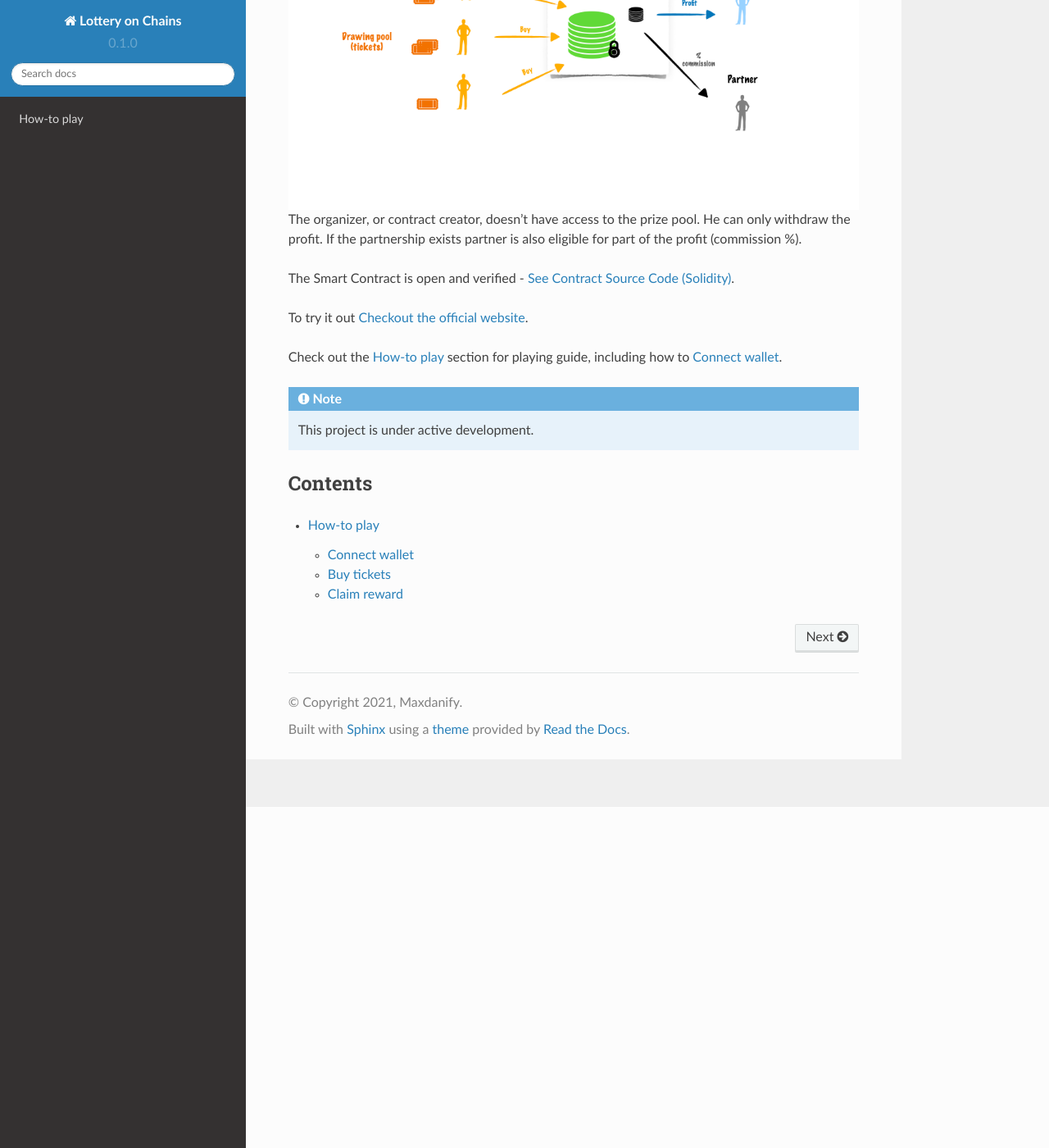
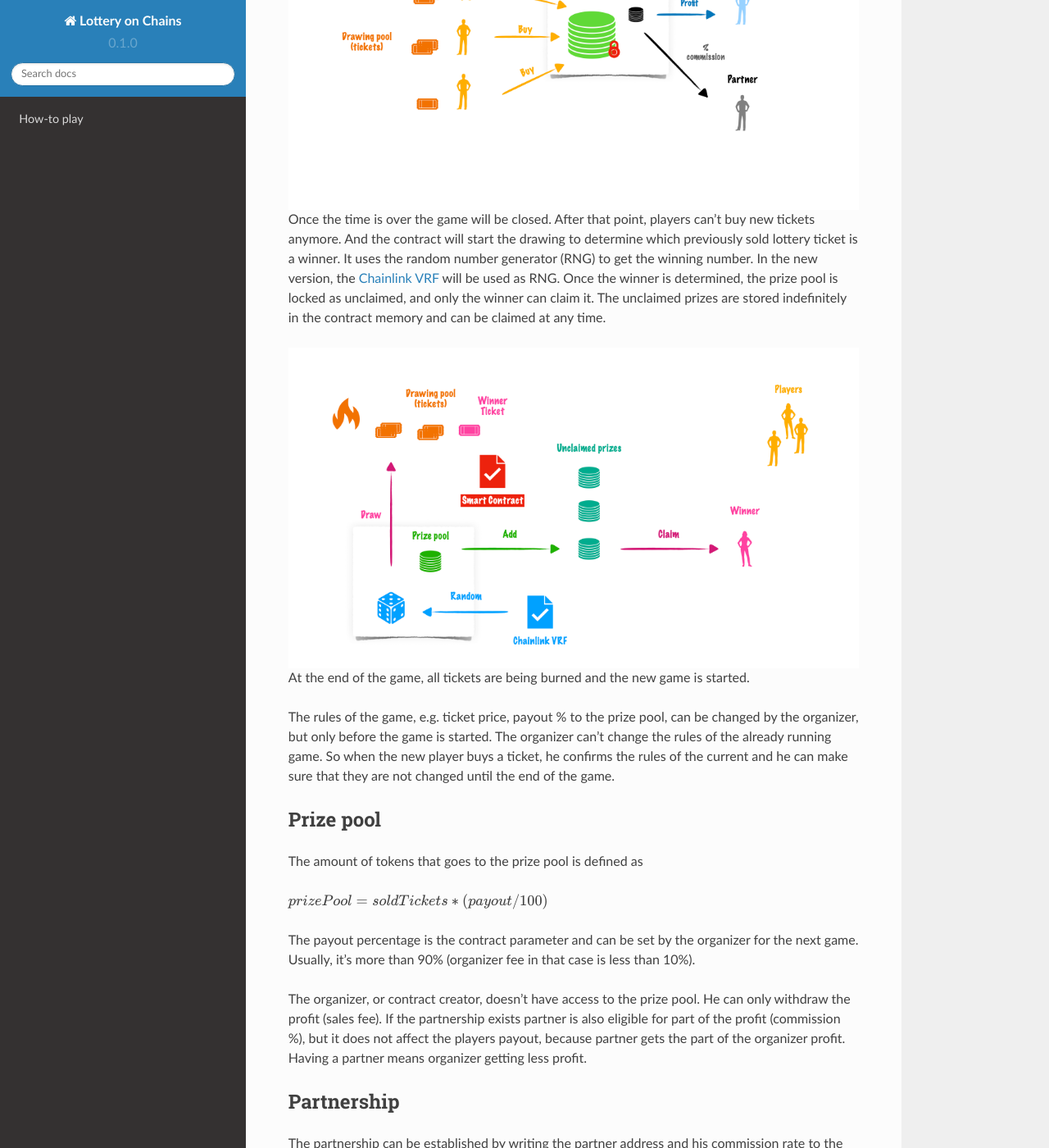
Before and after one commit to mdanilov/lottery-dapp-docs, a Sphinx documentation site: the page built from docs/source/index.rst, in a window 1280 px wide and 1400 px high, scrolled down 416 px. Shown: the whole window at 82% size. Built offline with Sphinx 7.4.7 and the Read the Docs theme 2.0.0, drawn with Linux system fonts in a browser that asks for light colours; some of the changed text lies outside the part shown.

Commit message:
docs update

```diff
--- a/docs/source/index.rst
+++ b/docs/source/index.rst
@@ -6,13 +6,56 @@ And rules are pretty simple: players are buying tickets using the blockchain tok
 The token is defined by the blockchain, for example, the BNB on the Binance Smart Chain.
 The tokens from sales go to the prize pool and will be used to pay prizes in a specific drawing.
 
-.. image:: slides/001.png
+.. image:: slides/slides.001.png
   :width: 1024
   :align: center
   :alt: Overview
 
-The organizer, or contract creator, doesn't have access to the prize pool. He can only withdraw the profit.
-If the partnership exists partner is also eligible for part of the profit (commission %).
+Once the time is over the game will be closed. After that point, players can't buy new tickets anymore.
+And the contract will start the drawing to determine which previously sold lottery ticket is a winner.
+It uses the random number generator (RNG) to get the winning number. In the new version,
+the `Chainlink VRF <https://docs.chain.link/docs/chainlink-vrf/>`_ will be used as RNG. Once the winner is determined, the prize pool is locked as
+unclaimed, and only the winner can claim it. The unclaimed prizes are stored indefinitely in the contract
+memory and can be claimed at any time.
+
+.. image:: slides/slides.002.png
+  :width: 1024
+  :align: center
+  :alt: Drawing
+
+At the end of the game, all tickets are being burned and the new game is started.
+
+The rules of the game, e.g. ticket price, payout % to the prize pool, can be changed by the organizer,
+but only before the game is started. The organizer can't change the rules of the already running game.
+So when the new player buys a ticket, he confirms the rules of the current and he can make sure that they
+are not changed until the end of the game.
+
+Prize pool
+----------
+
+The amount of tokens that goes to the prize pool is defined as
+
+:math:`prizePool = soldTickets * (payout / 100)`
+
+The payout percentage is the contract parameter and can be set by the organizer for the next game.
+Usually, it's more than 90% (organizer fee in that case is less than 10%).
+
+The organizer, or contract creator, doesn't have access to the prize pool. He can only withdraw the profit (sales fee).
+If the partnership exists partner is also eligible for part of the profit (commission %), but it does not affect
+the players payout, because partner gets the part of the organizer profit. Having a partner means organizer getting less profit.
+
+Partnership
+-----------
+
+The partnership can be established by writing the partner address and his commission rate to the contract memory.
+One of the partnership could be for example, advertisement support.
+
+:math:`partnerProfit = soldTickets * ((100 - payout) / 100) * (commission / 100)`
+
+For example, if commission is 50% and payout is 90%, the partner will get the 5% of the total sales.
+
+Links
+-----
 
 The Smart Contract is open and verified - `See Contract Source Code (Solidity) <https://bscscan.com/address/0xCe37cb56a115524ab31F31d321D8e19bB08B5D61#code#L1>`_.
 
```
Also changed, not shown: docs/source/slides/001.png (deleted), docs/source/slides/slides.001.png (added), docs/source/slides/slides.002.png (added).
